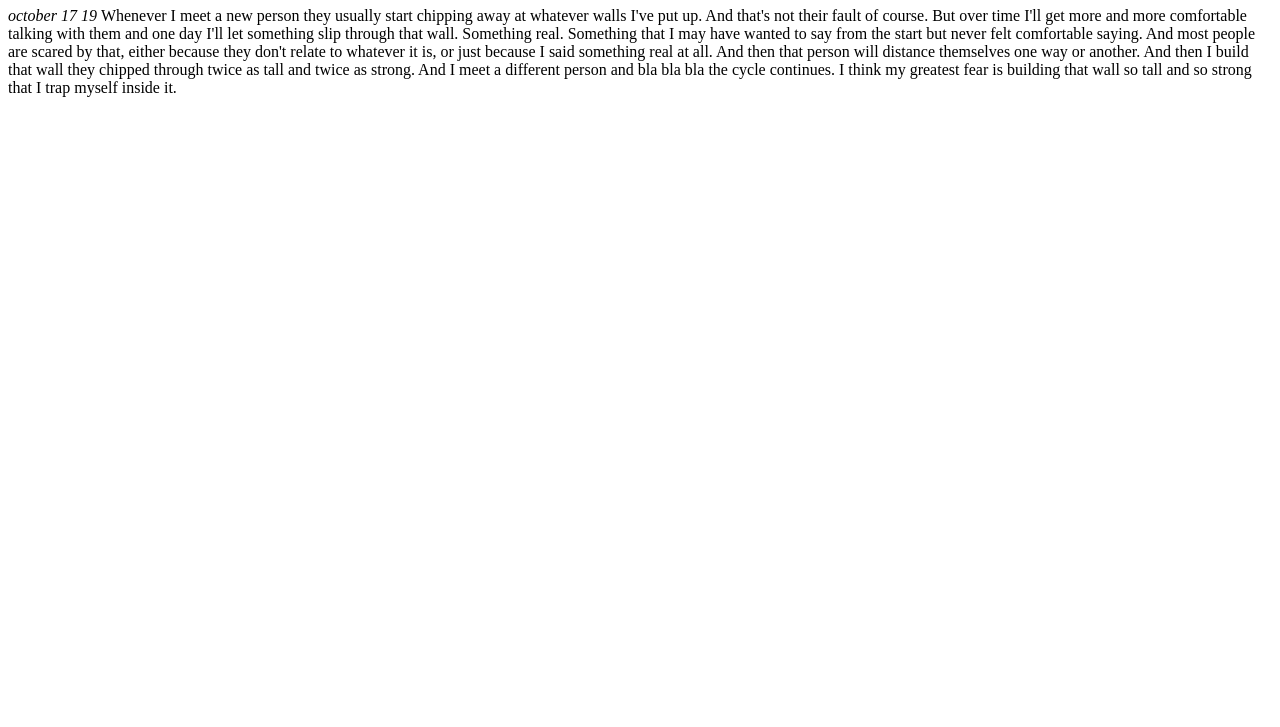
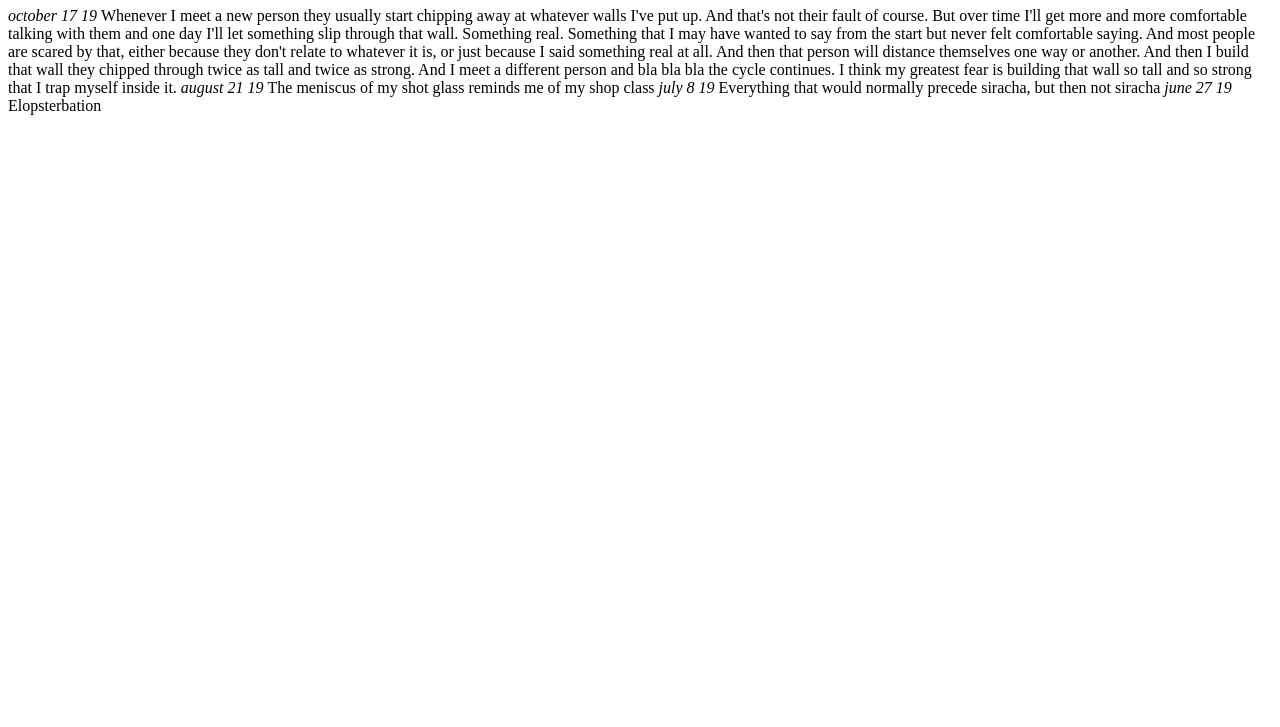
Before and after one commit to GarrrettKaupp/getdisowned, a plain HTML site: page 63274976.html in a window 1280 px wide. Shown: the part 73-800 px from the top of the page. Drawn offline with Linux system fonts and the light colour scheme.

Commit message:
Update 63274976.html

```diff
--- a/63274976.html
+++ b/63274976.html
@@ -26,20 +26,35 @@
 			<h1>thoughts</h1>
 
 
-			<p1>
+			<p4>
 				<i> october 17 19 </i>
 
 				Whenever I meet a new person they usually start chipping away at whatever walls I've put up. And that's not their fault of course. But over time I'll get more and more comfortable talking with them and one day I'll let something slip through that wall. Something real. Something that I may have wanted to say from the start but never felt comfortable saying. And most people are scared by that, either because they don't relate to whatever it is, or just because I said something real at all. And then that person will distance themselves one way or another. And then I build that wall they chipped through twice as tall and twice as strong. And I meet a different person and bla bla bla the cycle continues.
 
 				I think my greatest fear is building that wall so tall and so strong that I trap myself inside it.
-			</p1>
+			</p4>
 
 			<p2>
+				<i> august 21 19 </i>
+
+				The meniscus of my shot glass reminds me of my shop class
+
+			</p2>
+
+			<p3>
+				<i> july 8 19 </i>
+				Everything that would normally precede siracha, but then not siracha
+
+			</p3>
+
+			<p1>
+				<i> june 27 19 </i>
+				Elopsterbation
+			</p1>
 
 
 
 
-			</p2>
 
 		</body>
 	</html>
```
